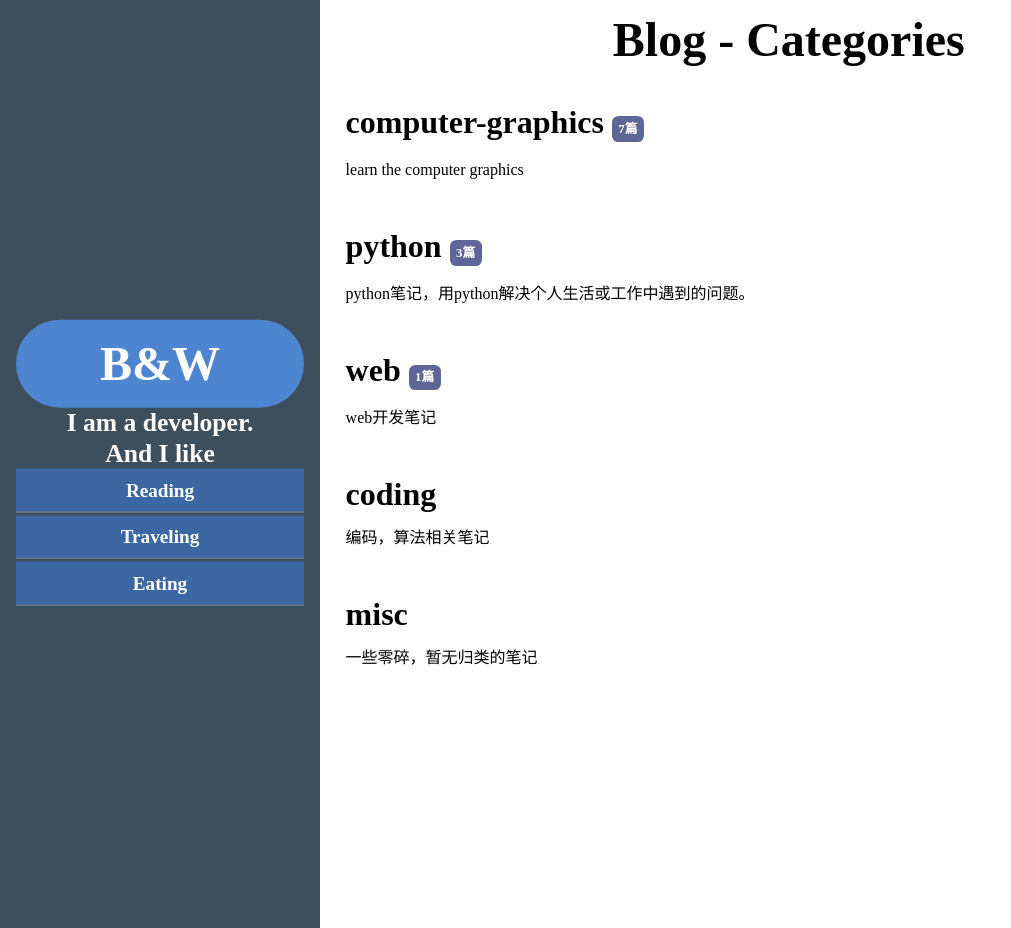
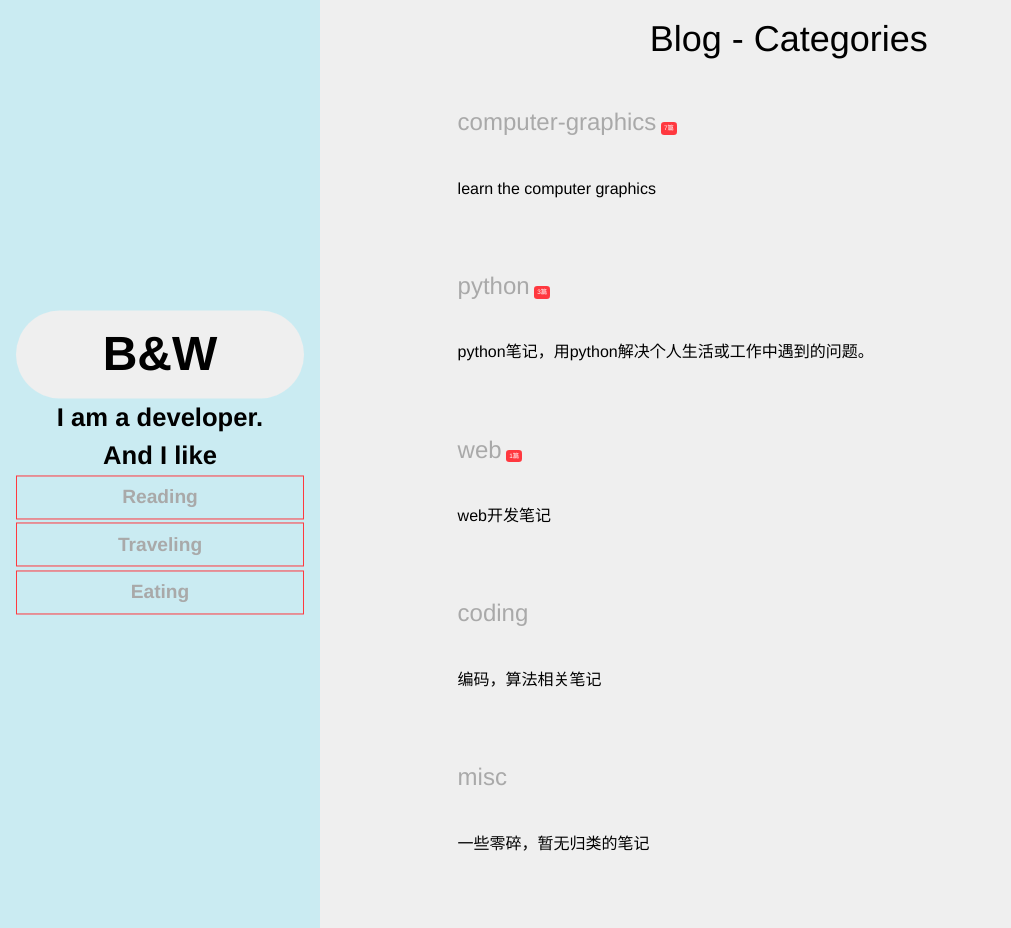
Before and after one commit to jamelouis/blog, a Jekyll site: the page built from index.md, in a window 1280 px wide and 928 px high. Shown: the whole window, without its empty margins (0-1011 px from the left). Built offline with Jekyll 4.4.1, drawn with Linux system fonts in a browser that asks for light colours.

Commit message:
refactor css

```diff
--- /dev/null
+++ b/_sass/app.scss
@@ -0,0 +1,8 @@
+@import "base.scss";
+@import "common.scss";
+
+header p {
+    font-size: 1.6em;
+    font-weight: bold;
+    margin: 0;
+}
--- a/_sass/reset.scss
+++ b/_sass/base.scss
@@ -47,3 +47,7 @@ eric/tools/css/reset/)
      border-collapse: collapse;
      border-spacing: 0;
  }
+
+ * {
+    box-sizing: border-box;
+}
--- /dev/null
+++ b/_sass/common.scss
@@ -0,0 +1,3 @@
+@import "common_font.scss";
+@import "common_color.scss";
+@import "common_layout.scss";
--- /dev/null
+++ b/_sass/common_color.scss
@@ -0,0 +1,42 @@
+$sky: #caebf2;
+$carbon: #a9a9a9;
+$watermelon: #ff383f;
+$neutral: #efefef;
+
+body {
+    background-color: $neutral;
+    color: black;
+}
+
+header {
+    background-color: $sky;
+}
+
+a {
+    color: $carbon;
+    text-decoration: none;
+}
+
+a:hover {
+    color: $watermelon;
+}
+
+nav {
+    li {
+        border-color: $watermelon;
+    }
+}
+
+.highlight {
+    background: $sky;
+    color: $carbon;
+}
+
+.vertical-align {
+    background: $neutral;
+}
+
+span.articles-count {
+    color: white;
+    background-color: $watermelon;
+}
--- /dev/null
+++ b/_sass/common_font.scss
@@ -0,0 +1,52 @@
+body {
+    font-family: "Helvetica Neue", Helvetica, Arial, sans-serif;
+}
+
+%default-line-height {
+    line-height: 1.25;
+    margin-top: 1.25em;
+    margin-bottom: 1.25em;
+}
+
+h1 {
+    @extend %default-line-height;
+    font-size: 36px;
+
+}
+
+h2 {
+    @extend %default-line-height;
+    font-size: 24px;
+    margin-top: 1.929em;
+    margin-bottom: 0.643em;
+}
+
+h3 {
+    @extend %default-line-height;
+    font-size: 21px;
+}
+
+h4 {
+    @extend %default-line-height;
+    font-size: 18px;
+}
+
+h5 {
+    @extend %default-line-height;
+    font-size: 14px;
+}
+
+p {
+    line-height: 1.5;
+    margin-top: 1.5em;
+    margin-bottom: 1.5em;
+}
+
+.vertical-align {
+    font-size: 3em;
+    font-weight: bold;
+}
+
+span.articles-count {
+    font-size: 0.4em;
+}
--- /dev/null
+++ b/_sass/common_layout.scss
@@ -0,0 +1,144 @@
+
+
+header {
+    position: fixed;
+    top: 0;
+    bottom:0;
+    width: 25%;
+    text-align: center;
+    height: 100vh;
+
+    .vertical-align-whole-page {
+        padding: 1em;
+        margin: 50vh auto 0;
+        transform: translateY(-50%);
+    }
+
+    nav {
+        li {
+            border-width: 1px;
+            border-style: solid;
+            margin-bottom: 0.2em;
+            padding: 0.6em;
+        }
+
+        li a {
+            text-align: right;
+            text-decoration: none;
+            font-size: 1.2em;
+            font-weight: bold;
+            line-height: 1.2em;
+            padding: 4px 10px 4px 10px;
+        }
+    }
+
+    .vertical-align {
+        padding: 20px 15px 20px 15px;
+        border-radius: 100px;
+        display: block;
+    }
+}
+
+.content {
+    max-width: 66em;
+    margin: 0 auto;
+    text-align: left;
+    padding-left: 1em;
+    padding-bottom: 3em;
+    padding-left: 27%;;
+    padding-top: 1em;
+    padding-right: 3em;
+
+    h1 {
+        text-align: center;
+        margin: 0 auto;
+    }
+
+    h2 {
+        margin-top: 1.929em;
+        margin-bottom: 0.643em;
+    }
+
+    h2 > p {
+        margin-top: 0;
+    }
+    li p {
+        padding-bottom: 0;
+        line-height: 1em;
+    }
+
+    img {
+        max-width: 100%;
+        padding: 1em 1em 1em 1em;
+    }
+
+    li img {
+        padding: 0;
+    }
+
+    ol {
+        list-style: decimal;
+        padding-left: 1em;
+        padding-top: 1em;
+        padding-bottom: 1em;
+    }
+
+    ul {
+        list-style: circle;
+        padding-left: 1em;
+    }
+
+    li {
+        padding: 0.2em;
+    }
+
+
+    ol ul {
+        padding-left: 2em;
+        padding-top: 0.6em;
+        padding-bottom: 0.6em;
+    }
+
+    .highlight {
+        padding: 0.5em;
+        padding-bottom: 0.5em;
+        overflow-x: auto;
+    }
+
+    .topic-title {
+        display: inline-block;
+    }
+
+    .clear-float {
+        clear: both;
+    }
+
+    span.articles-count {
+        display: inline-block;
+        border-radius: 0.5em;
+        padding: 0.5em;
+    }
+}
+
+@media screen and (max-width: 900px) {
+
+    header {
+        position: static;
+        width: 100%;
+        height: 230px;
+
+        .vertical-align-whole-page {
+            margin: auto;
+            transform: translateY(0);
+        }
+
+        nav li {
+            display: inline-block;
+            padding: 8px;
+        }
+    }
+    .content {
+        padding-left: 2em;
+        overflow-x: hidden;
+    }
+}
--- a/_sass/main.scss
+++ /dev/null
@@ -1,222 +0,0 @@
-* {
-    box-sizing: border-box;
-}
-
-section, article, aside, footer, header, nav {
-    display: block;
-  }
-
-header {
-    background-color: rgb(61, 79, 93);
-    text-align: center;
-    height: 100vh;
-    color: white;
-}
-
-header h1 {
-    font-size: 3em;
-    border-radius: 3em;
-    padding: 0.2em;
-    margin: 0.2em;
-    margin-bottom: 0.5em;
-}
-
-header p {
-    font-size: 1.6em;
-    font-weight: bold;
-    line-height: 1.2em;
-}
-
-a {
-    text-decoration: none;
-}
-nav {
-    li {
-        background: #3c67a3;
-        border-bottom: thin gray solid;
-        margin-bottom: 0.2em;
-        padding: 0.6em;
-    }
-
-    li a {
-        text-align: right;
-        color: white;
-        text-decoration: none;
-        font-size: 1.2em;
-        font-weight: bold;
-        line-height: 1.2em;
-    }
-
-    li a:hover {
-        color: rgb(138, 55, 55);
-    }
-}
-
-
-
-
-.topic {
-
-}
-
-h1 {
-    text-align: center;
-    font-size: 3em;
-    margin: 0 auto;
-    padding-bottom: 0.2em;
-    display: block;
-    font-weight: bold;
-}
-
-h2 {
-    font-size: 2em;
-    color: black;
-    margin-bottom: 0.5em;
-    margin-top: 1em;
-    font-weight: bold;
-}
-
-.topic a {
-    color: black;
-    text-decoration: none;
-}
-
-.topic a:hover {
-    color: black;
-}
-
-h3 {
-    font-weight: bolder;
-    padding-top: 1em;
-    padding-bottom: 1em;
-}
-/* Layout */
-.vertical-align-whole-page {
-    padding: 1em;
-    margin: 50vh auto 0;
-    transform: translateY(-50%);
-}
-
-.content {
-    padding-left: 1em;
-    text-align: left;
-    padding-bottom: 3em;
-}
-
-
-header {
-    grid-area: "header";
-    position: fixed;
-    top: 0;
-    bottom:0;
-    width: 25%;
-}
-
-.content {
-    padding-left: 27%;;
-    padding-top: 1em;
-    padding-right: 3em;
-}
-
-.content p {
-    padding-bottom: 1em;
-    line-height: 1.5em;
-}
-
-.content li p {
-    padding-bottom: 0;
-    line-height: 1em;
-}
-img {
-    max-width: 100%;
-    padding: 1em 1em 1em 1em;
-}
-
-li img {
-    padding: 0;
-}
-
-ol {
-    list-style: decimal;
-    padding-left: 1em;
-    padding-top: 1em;
-    padding-bottom: 1em;
-}
-
-.content ul {
-    list-style: circle;
-    padding-left: 1em;
-}
-
-.content li {
-    padding: 0.2em;
-}
-
-
-.content ol ul {
-    padding-left: 2em;
-    padding-top: 0.6em;
-    padding-bottom: 0.6em;
-}
-
-.highlight {
-    padding: 0.5em;
-    background: gray;
-    margin-bottom: 0.5em;
-    overflow-x: auto;
-}
-
-h4 {
-    font-size: 20px;
-    margin-bottom: 15px;
-}
-
-.post-meta {
-    color: rgb(143, 129, 129);
-}
-
-span.articles-count {
-    display: inline-block;
-    background-color: rgb(93, 102, 151);
-    border-radius: 0.5em;
-    color: white;
-    padding: 0.5em;
-    font-size: 0.4em;
-}
-
-.topic-title {
-    display: inline-block;
-}
-
-.clear-float {
-    clear: both;
-}
-
-.vertical-align {
-    background: #4d85d1;
-    padding: 20px 15px 20px 15px;
-    border-radius: 100px;
-    font-size: 3em;
-    font-weight: bold;
-    display: block;
-}
-
-@media screen and (max-width: 900px) {
-    .vertical-align-whole-page {
-        margin: auto;
-        transform: translateY(0);
-    }
-    nav li {
-        display: inline-block;
-        padding: 8px;
-    }
-    header {
-        position: static;
-        width: 100%;
-        height: 230px;
-    }
-    .content {
-        padding-left: 2em;
-        overflow-x: hidden;
-    }
-}
--- a/assets/css/styles.scss
+++ b/assets/css/styles.scss
@@ -1,4 +1,3 @@
 ---
 ---
-@import "reset.scss";
-@import "main.scss";
+@import "app.scss";
--- a/index.md
+++ b/index.md
@@ -6,15 +6,14 @@ title: Blog - Categories
 {% for topic in site.data.topics %}
     <div class="topic">
         <a href="topics/{{ topic.name }}.html">
-            <h2 class="topic-title">{{ topic.name }}
+            <h2 class="topic-title">{{ topic.name }}</h2>
+        </a>
             {% for cate in site.categories %}
                 {% if topic.name == cate[0] %}
                     <span class="articles-count">{{ cate[1] | size }}篇</span>
                 {% endif %}
             {% endfor %}
-            </h2>
-            <p class="clear-float">{{ topic.desc }}</p>
-        </a>
+        <p class="clear-float">{{ topic.desc }}</p>
     </div>
 {% endfor %}
 </section>
```
Also changed, not shown: _drafts/2018-10-05-front-end-collection.md (+2 -1 lines), _drafts/2018-10-05-write-solid-web-front-end-code.md (+22 -0 lines).
